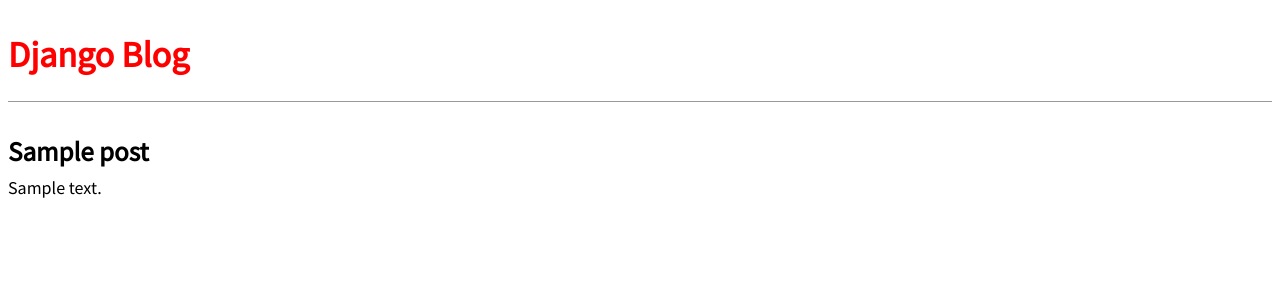
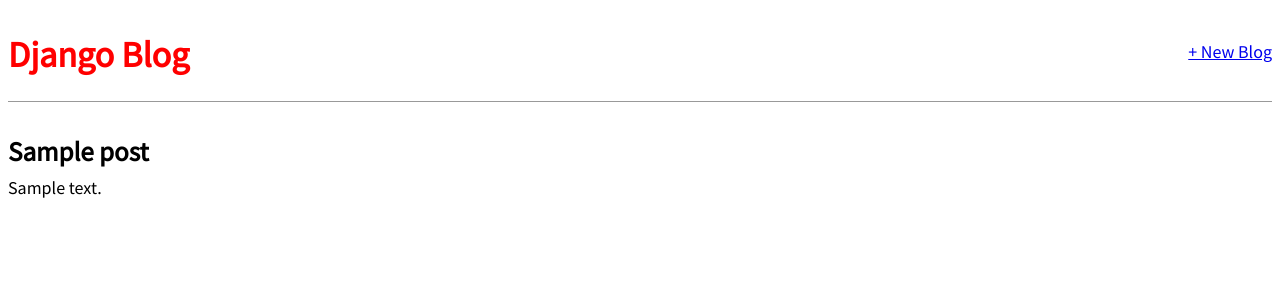
Before and after one commit to jocnn/django_blog, a Django app: page /post/1/ in a window 1280 px wide. Shown: the top 300 px of the page. Run offline with Django 4.2, Linux system fonts and the light colour scheme; tables that the repository leaves empty hold one stand-in row (values such as "Sample post").

Commit message:
se agrego nueva url para agregar nuevos posts

```diff
--- a/templates/base.html
+++ b/templates/base.html
@@ -3,14 +3,21 @@
 <html>
 	<head>
 		<title>Django blog</title>
-    <link href="https://fonts.googleapis.com/css?family=Source+Sans+Pro:400"
-    rel="stylesheet">
-    <link href="{% static 'css/base.css' %}" rel="stylesheet">
+		<link
+			href="https://fonts.googleapis.com/css?family=Source+Sans+Pro:400"
+			rel="stylesheet"
+		/>
+		<link href="{% static 'css/base.css' %}" rel="stylesheet" />
 	</head>
 	<body>
 		<header>
-			<h1><a href="{% url 'home' %}">Django Blog</a></h1>
+			<div class="nav-left">
+				<h1><a href="{% url 'home' %}">Django Blog</a></h1>
+			</div>
+			<div class="nav-right">
+				<a href="{% url 'post_new' %}">+ New Blog</a>
+			</div>
 		</header>
-		<div>{% block content %} {% endblock content %}</div>
+		{% block content %} {% endblock content %}
 	</body>
 </html>
```
